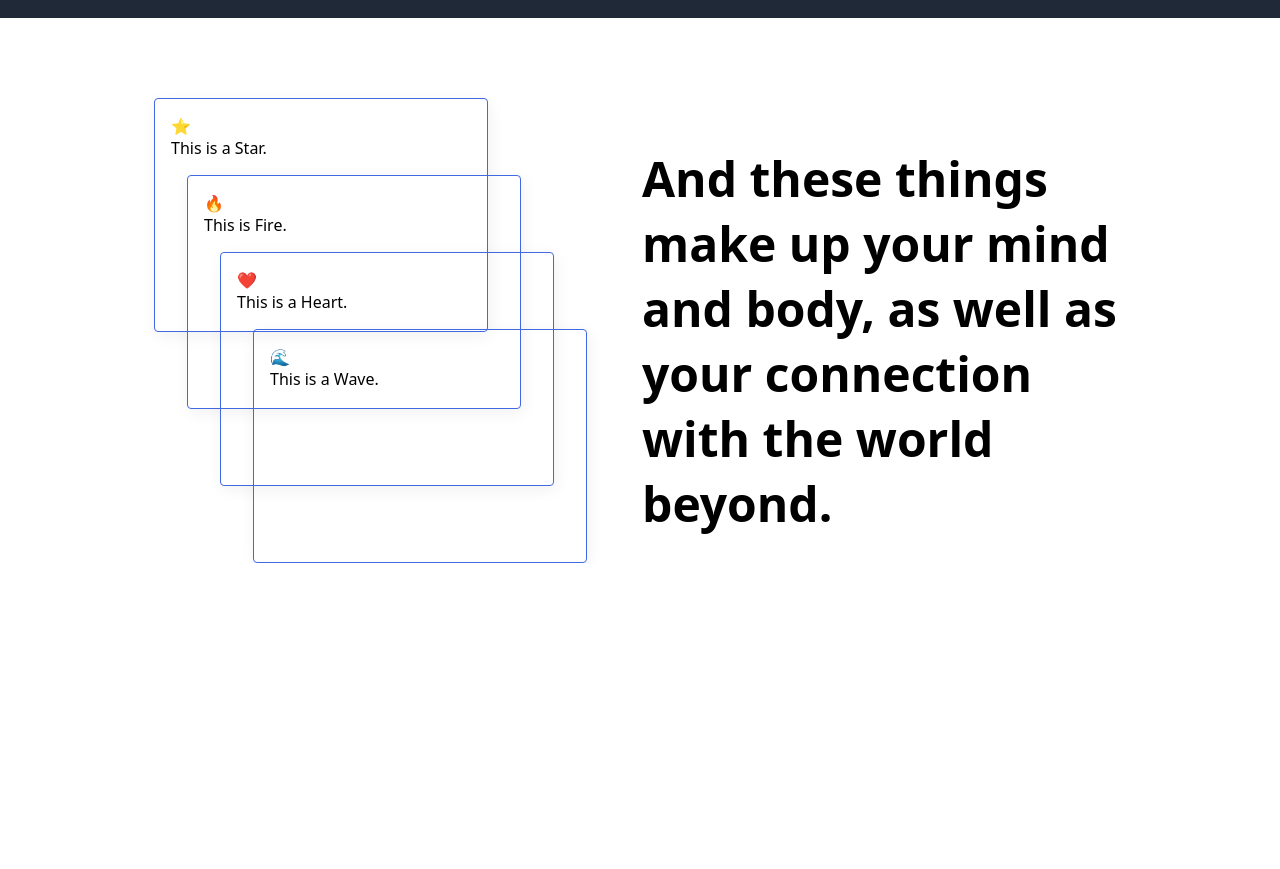
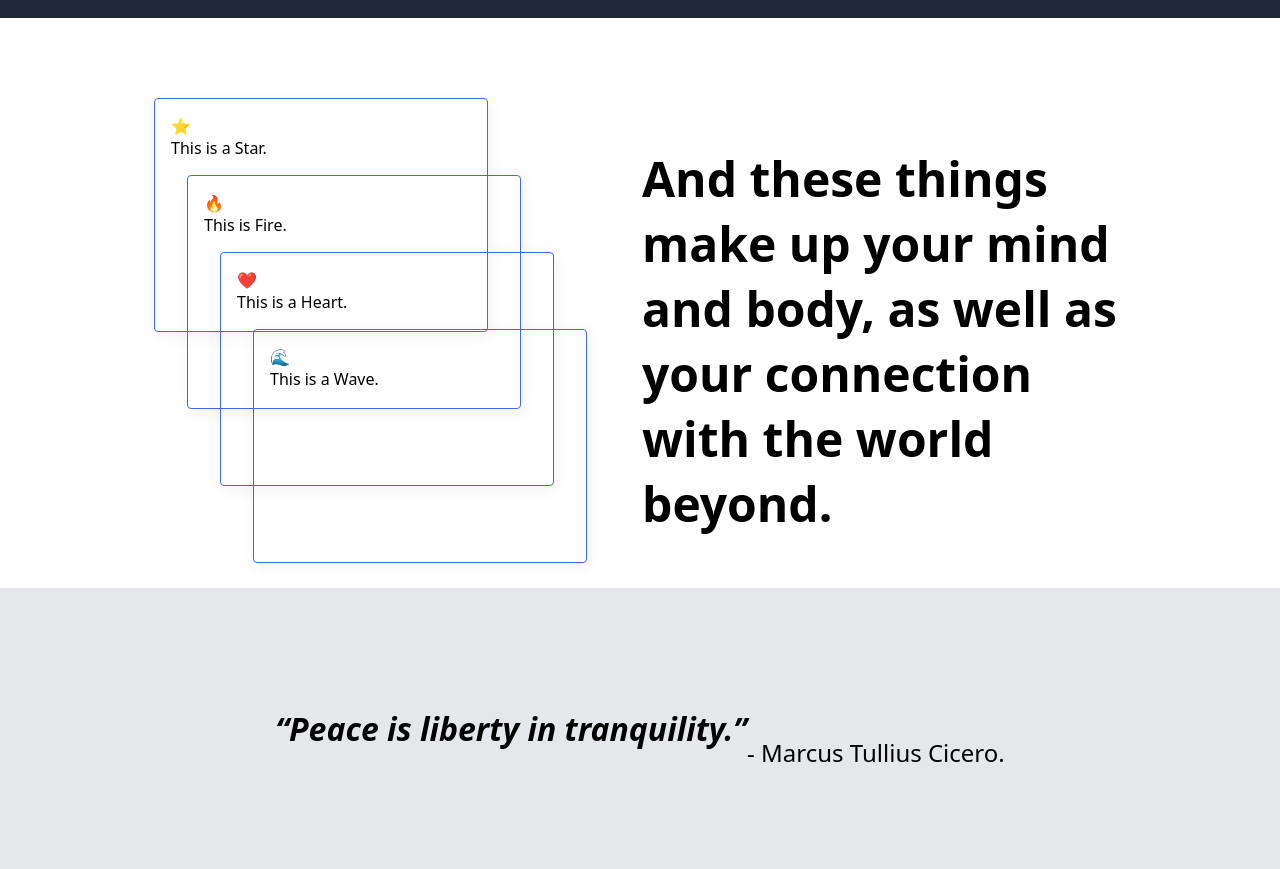
Before and after one commit to AarnavSin/landing-page, a plain HTML site: page index.html in a window 1280 px wide. Shown: the part 504-1373 px from the top of the page. Before the commit the page ends 1067 px from the top, so only its background shows below. Drawn offline with Linux system fonts and the light colour scheme.

Commit message:
Quote section Completed

```diff
--- a/index.html
+++ b/index.html
@@ -42,5 +42,14 @@
                 And these things make up your mind and body, as well as your connection with the world beyond.
             </div>
         </div>
+
+        <div class="sectionTwo">
+            <div class="quote">
+                <em>“Peace is liberty in tranquility.”</em>
+            </div>
+            <div class="quote2">
+                - Marcus Tullius Cicero.
+            </div>
+        </div>
     </body>
     </html>
--- a/styles.css
+++ b/styles.css
@@ -102,6 +102,8 @@ img {
     display: flex;
     flex-direction: row;
     justify-content: space-evenly;
+    height: 450px;
+    margin-bottom: 120px;
 }
 
 .cards {
@@ -127,4 +129,26 @@ img {
     font-size: 48px;
     font-weight: 600;
     padding: 128px;
+    margin-bottom: 120px;
 }
+
+.sectionTwo {
+    display: flex;
+    flex-direction: row;
+    align-items: center;
+    justify-content: center;
+    height: 450px;
+    background-color: #e5e7eb;
+    padding: 100px;
+}
+
+.quote {
+    font-weight: 600;
+    font-size: 32px;
+}
+
+.quote2 {
+    font-weight: 500;
+    font-size: 24px;
+    padding-top: 48px;
+}
```
